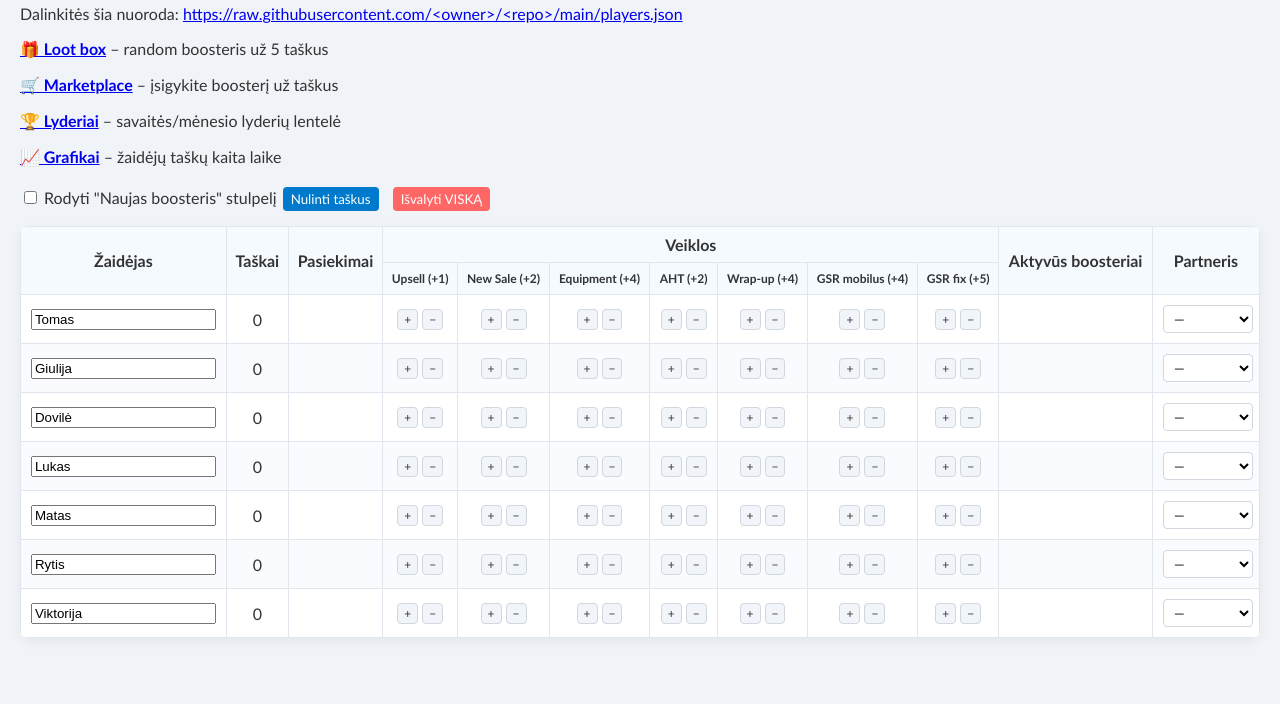
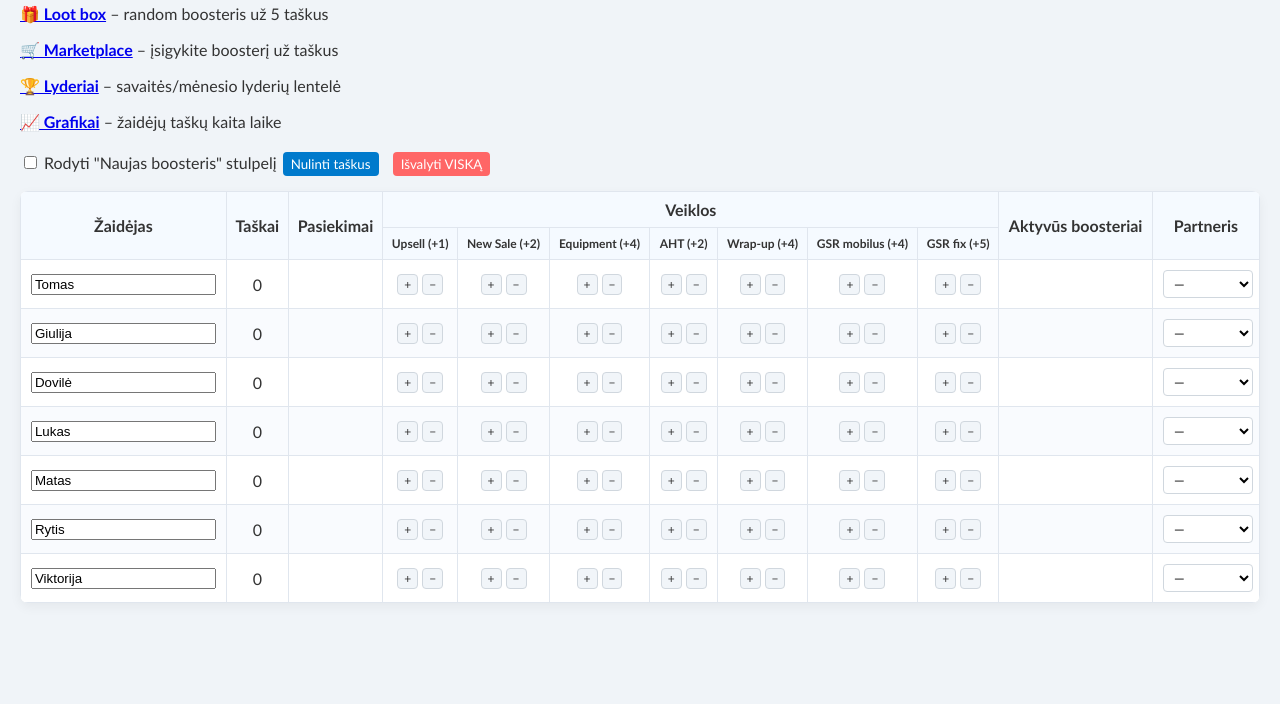
Before and after one commit to Sakaraaa/zaidimukas, a plain HTML site: page index.html in a window 1280 px wide. Shown: the part 96-800 px from the top of the page. Drawn offline with Linux system fonts and the light colour scheme; no server answers.

Commit message:
Update index.html

```diff
--- a/index.html
+++ b/index.html
@@ -7,7 +7,6 @@
 </head>
 <body>
 <h1>Žaidimo taškų sekimo sistema</h1>
-<p>Dalinkitės šia nuoroda: <a id="shareLink" href="#" target="_blank"></a></p>
 
 <!-- Nuoroda į Loot box skiltį toje pačioje byloje. Spaudžiant – parodomas lootbox skyrius -->
 <p id="lootLink"><strong><a href="#" onclick="showLootBox(); return false;">🎁 Loot box</a></strong> – random boosteris už 5 taškus</p>
```
